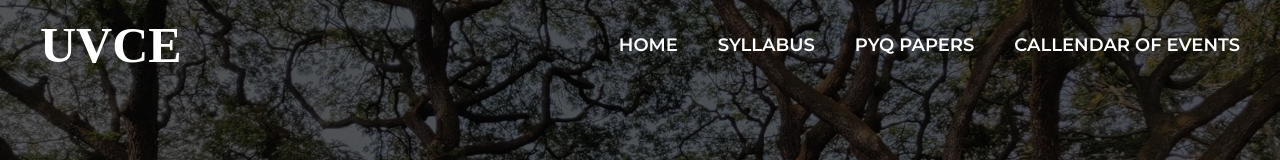
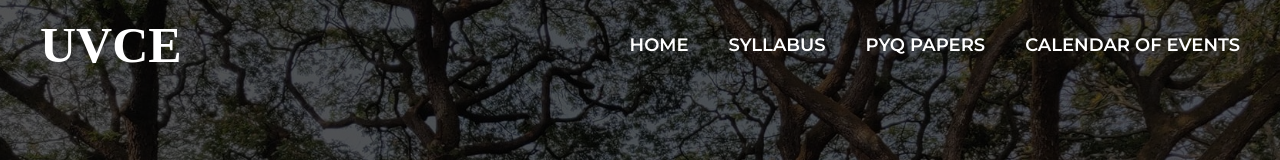
Before and after one commit to Matteriegray/time_table, a Next.js app: page / in a window 1280 px wide. Shown: the top 160 px of the page. Built offline with nearby package versions, Linux system fonts and the light colour scheme.

Commit message:
Update NavBar.jsx

```diff
--- a/app/components/NavBar.jsx
+++ b/app/components/NavBar.jsx
@@ -9,7 +9,7 @@ const NavBar = () => {
     { id: 1, name: 'HOME', path: '/' },
     { id: 2, name: 'SYLLABUS', path: '/syllabus' },
     { id: 3, name: 'PYQ PAPERS', path: '/pyqpapers' },
-    { id: 4, name: 'CALLENDAR OF EVENTS', path: '/coe' },
+    { id: 4, name: 'CALENDAR OF EVENTS', path: '/coe' },
   ];
 
 
```
